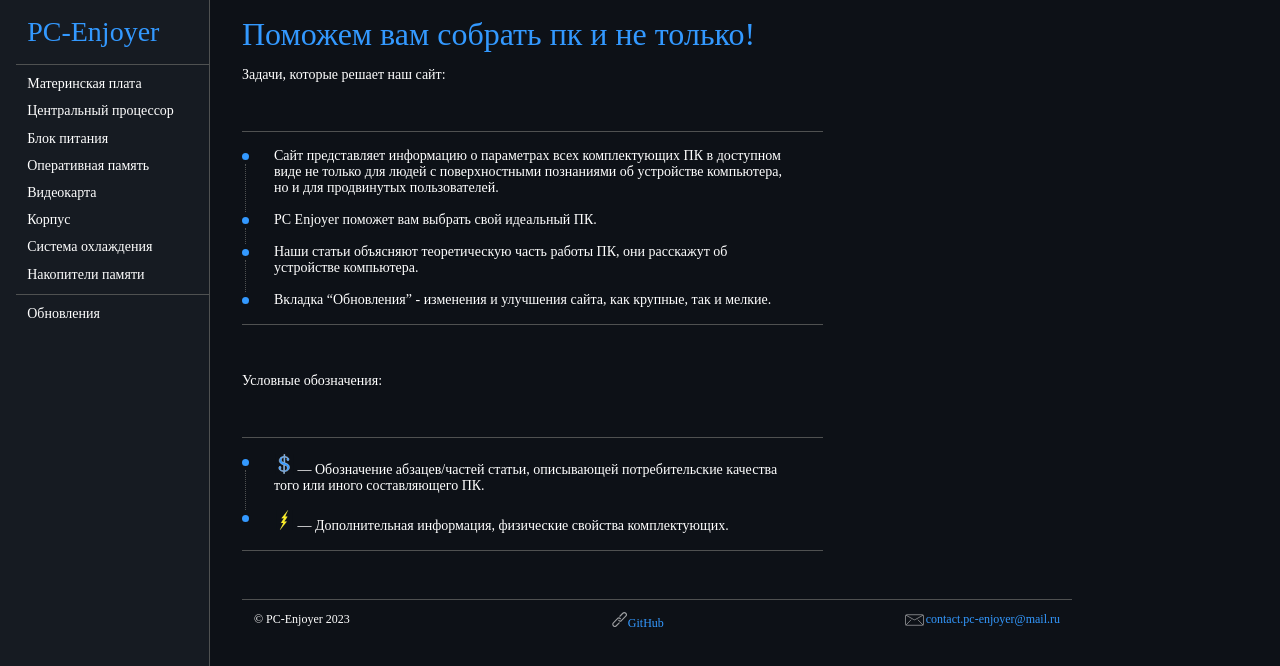
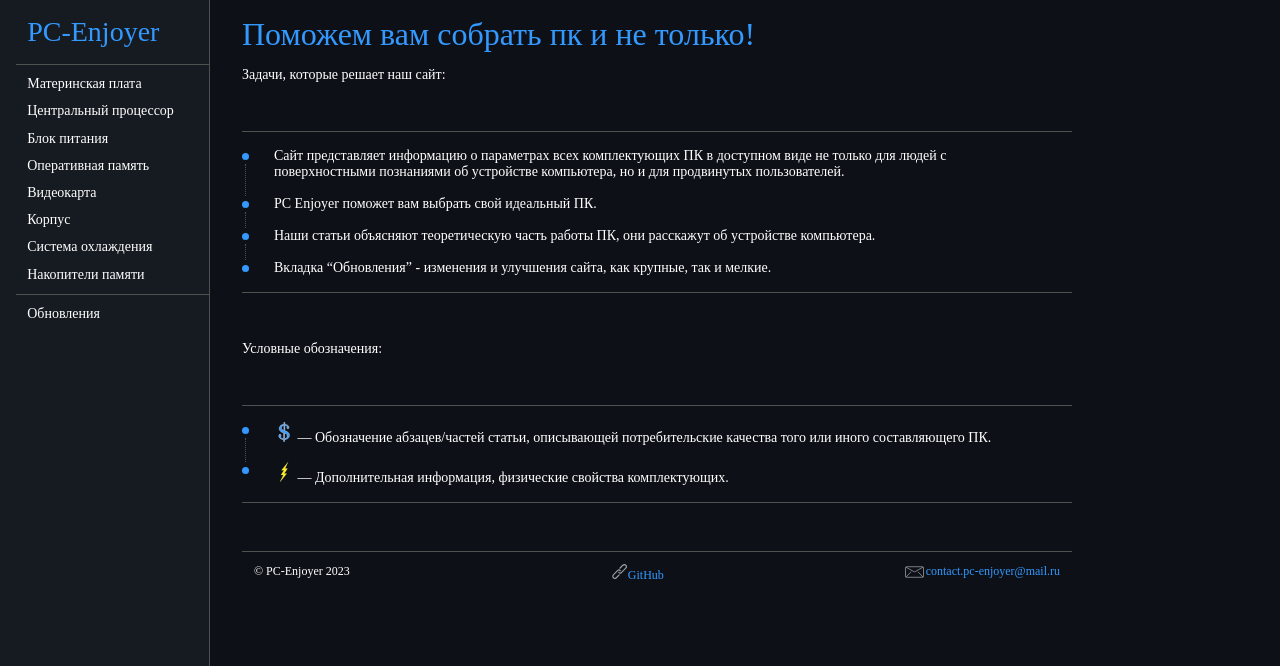
Before and after one commit to turbopypip/pc-enjoyer2.0, a React (Create React App) app: page / in a window 1280 px wide. Shown: the top 666 px of the page. Built offline with nearby package versions, Linux system fonts and the light colour scheme; a web font is replaced by a local one.

Commit message:
Fixed problems
* Deleted listStyle -> max-width
* Added margin to footer

```diff
--- a/src/Css/App.css
+++ b/src/Css/App.css
@@ -93,6 +93,7 @@
 }
 
 .footer{
+  margin-top: 2rem;
   display: flex;
   justify-content: space-between;
   border-top: 1px solid #4f5151;
@@ -302,7 +303,6 @@
 
 
   .listStyle {
-    max-width:70% ;
     margin: 3rem 0 3rem 0;
     border-top: 0.1rem solid #4F5151;
     border-bottom: 0.1rem solid #4F5151;
```
